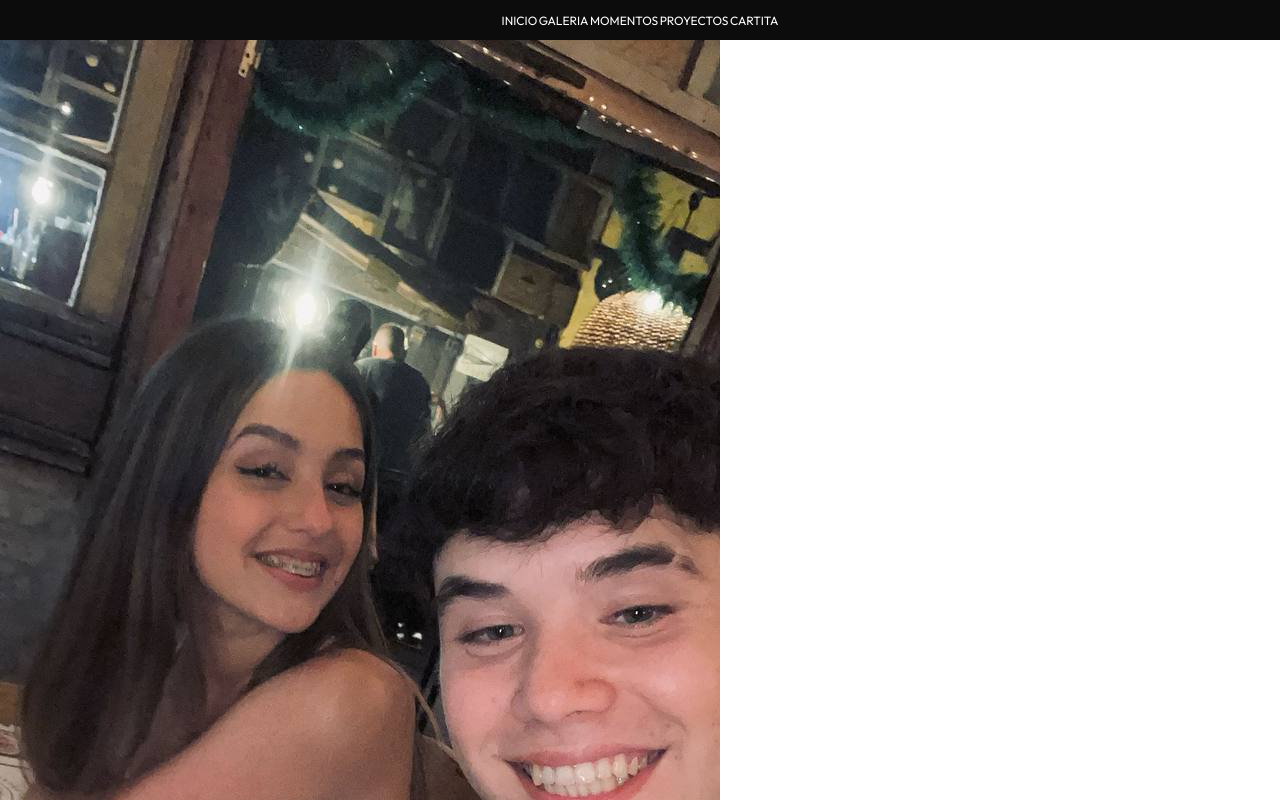
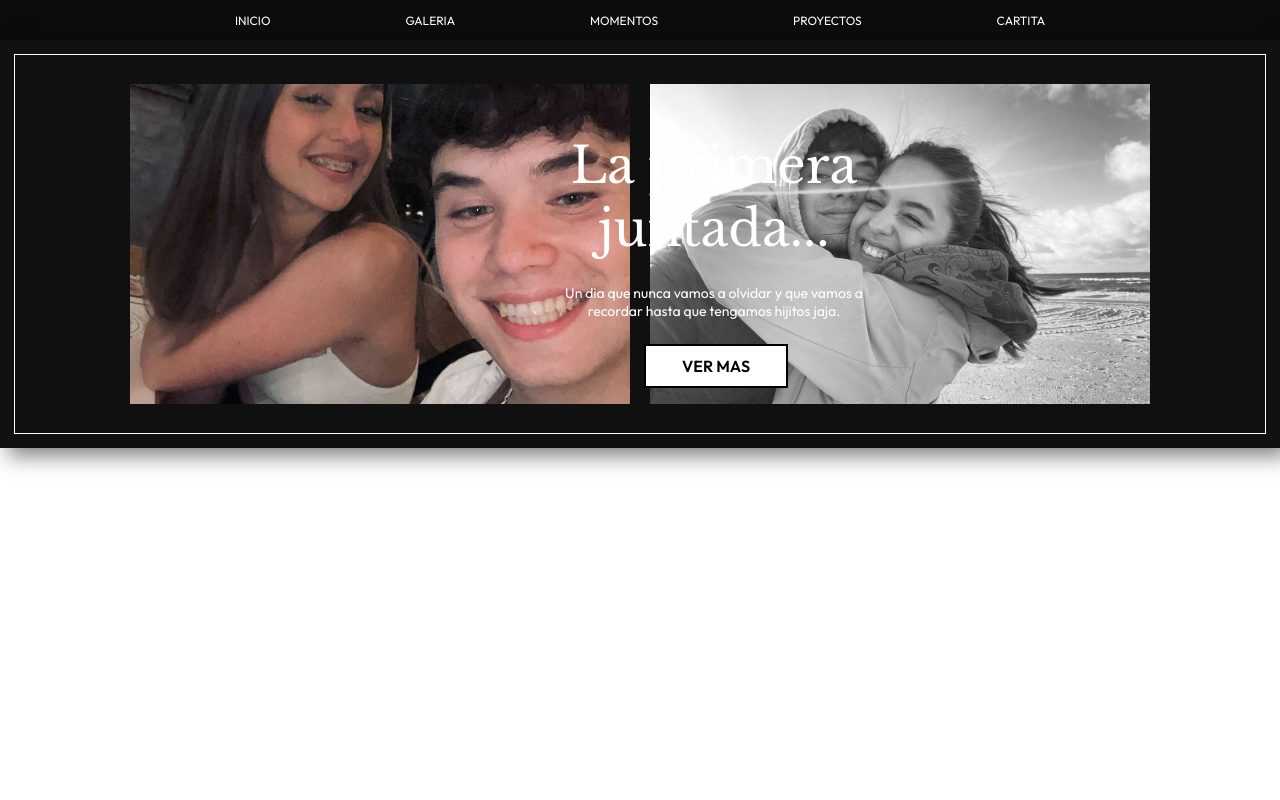
Before and after one commit to LucaRiver0n/MoriProyect, a website: page index.html in a window 1280 px wide. Shown: the top 800 px of the page. Drawn offline with nearby package versions, Linux system fonts and the light colour scheme.

Commit message:
cree la parte del inicio y le di su estilo

```diff
--- a/index.html
+++ b/index.html
@@ -17,12 +17,12 @@
         <main>
             <section id="inicio">
                 <div class="fotos-inicio">
-                    <img src="./src/foto5.jpeg" alt="">
-                    <img src="./src/foto1.jpeg" alt="">
+                    <img class="foto5" src="./src/foto5.jpeg" alt="">
+                    <img class="foto1" src="./src/foto1.jpeg" alt="">
                 </div>
                 <div class="texto-inicio">
                     <h1> La primera juntada...</h1>
-                    <p>Un dia que nunca vamos a olvidar y que vamos a recordar hasta que tengamos hijitos jaja.</p>
+                    <p>Un dia que nunca vamos a olvidar y que vamos a <br> recordar hasta que tengamos hijitos jaja.</p>
                     <a href="">VER MAS</a>
                 </div>
             </section>
--- a/scss/index.scss
+++ b/scss/index.scss
@@ -0,0 +1,80 @@
+main{
+    display: flex;
+    #inicio{
+        display: flex;
+        flex-flow: column wrap;
+        background-color: rgb(17, 16, 16);
+        width: 100%;
+        border:rgb(17, 16, 16) 14px solid;
+        box-shadow: inset 0 0 0 1px rgb(255, 255, 255), 8px 8px 20px rgba(0,0,0,.5);
+        .fotos-inicio{
+            display: flex;
+            flex-flow: row wrap;
+            justify-content: center;
+            margin: 30px 0;
+
+            img{
+                object-fit: cover;
+                position: relative;
+                margin: 0 10px;
+
+
+            }
+            .foto5{
+                width: 500px;
+                height: 40vh ;
+
+            }
+            .foto1{
+                width: 500px;
+                height: 40vh ;
+
+            }
+
+        }
+        .texto-inicio{
+            display: flex;
+            flex-flow: column wrap;
+            width: 500px;
+            height: 40vh;
+            position: absolute;
+            margin: 70px 0 0 450px;
+
+
+            h1{
+                color: white;
+                font-family:  $primary-font;
+                font-weight: 300;
+                text-align: center;
+                font-size: 50px;
+                margin: 10px;
+            }
+            p{
+                color: white;
+                font-family: $second-font;
+                font-weight: 400;
+                text-align: center;
+                font-size: 14px;
+            }
+            a{
+                text-decoration: none;
+                text-align: center;
+                background-color: rgb(255, 255, 255);
+                border: 2px solid rgb(0, 0, 0);
+                font-family: $second-font;
+                font-weight: 600;
+                padding: 10px;
+                color: rgb(0, 0, 0);
+                margin-top: 10px;
+                width: 120px;
+                margin-left: 180px;
+                transition: 0.2s ease;
+                &:hover{
+                    transform: scale(1.1);
+                    transition: 0.2s ease;
+                }
+
+            }
+        }
+    }
+}
--- a/scss/layout/header.scss
+++ b/scss/layout/header.scss
@@ -12,7 +12,7 @@ header{
         flex-flow: column wrap;
         color: white;
         font-size: 12px;
-        margin: 0 -500px;
+        margin: 0 -100px;
         transition: 0.2s ease;
         &:hover{
             transform: scale(1.1);
```
Also changed, not shown: css/main.css, 1 other file.
